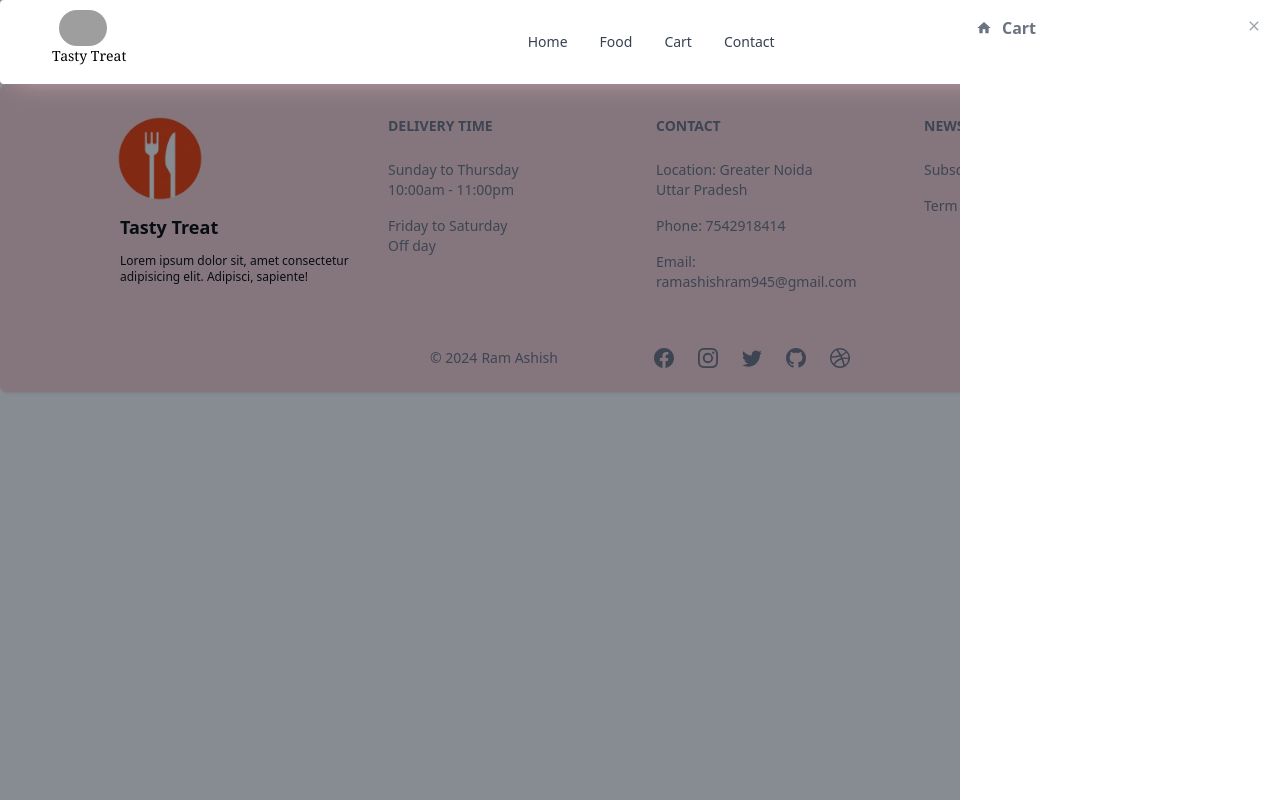
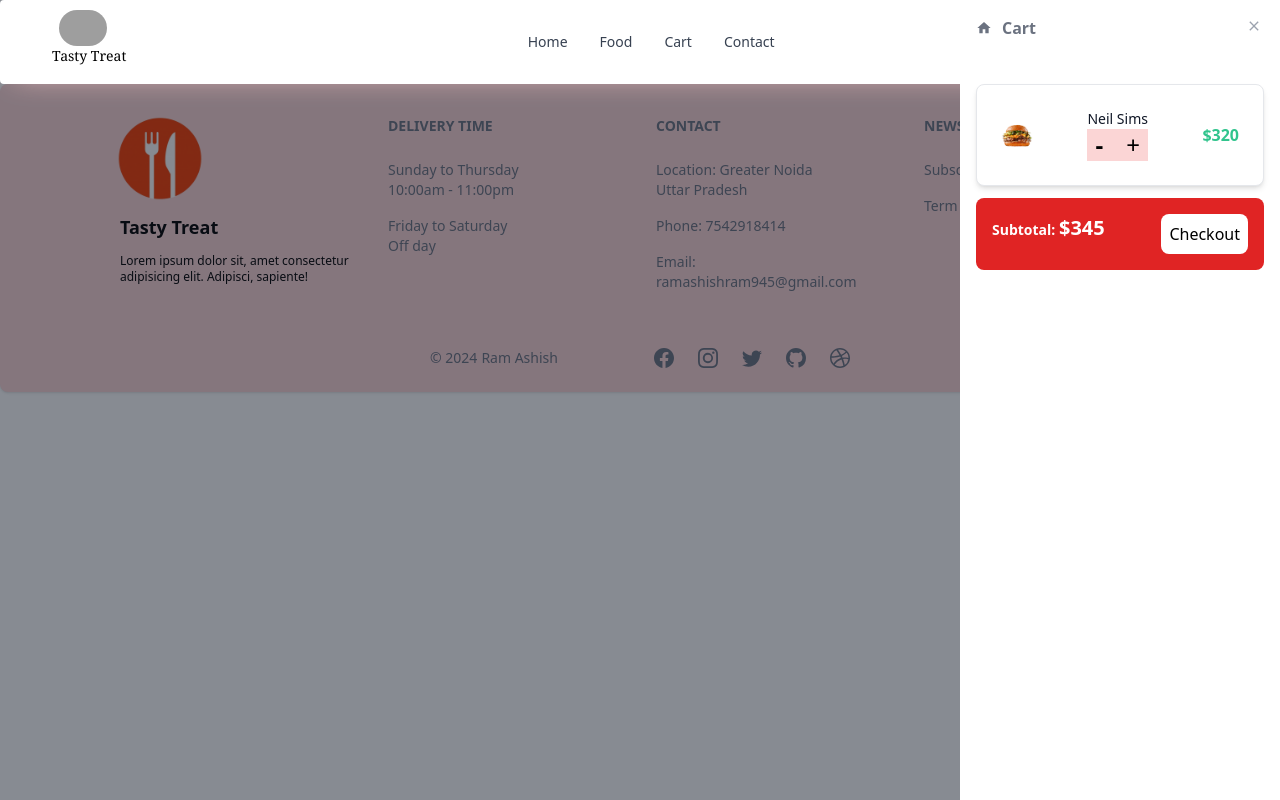
Before and after one commit to 123ramashish/food-delivery-app, a React (Vite) app in the folder client/: page /cart in a window 1280 px wide. Built offline with nearby package versions, Linux system fonts and the light colour scheme; grey boxes are pictures that could not be loaded.

Commit message:
complete cart UI

```diff
--- a/client/src/components/Cart.jsx
+++ b/client/src/components/Cart.jsx
@@ -2,7 +2,8 @@ import { useLocation } from "react-router-dom";
 import { useState, useEffect } from "react";
 import { Button, Drawer } from "flowbite-react";
 import useCartShow from "../customHooks/useCartShow";
-
+import { Card } from "flowbite-react";
+import product from "../assets/images/product_01.jpg";
 export default function Cart() {
   const { isOpen, handleClose, handleOpen } = useCartShow();
 
@@ -24,7 +25,42 @@ export default function Cart() {
       className="z-50"
     >
       <Drawer.Header title="Cart" />
-      <Drawer.Items></Drawer.Items>
+      <Drawer.Items>
+        <Card className="max-w-sm mt-7">
+          <div className="flex items-center justify-between">
+            <div className="shrink-0">
+              <img
+                alt="Neil image"
+                height="32"
+                src={product}
+                width="32"
+                className="rounded-full"
+              />
+            </div>
+            <div className="min-w-0 flex flex-col justify-between">
+              <p className="truncate text-sm font-medium text-gray-900 dark:text-white">
+                Neil Sims
+              </p>
+              <p className="truncate text-2xl flex justify-between dark:text-white bg-red-200 px-2">
+                <span className="font-bold">-</span>
+                <span>+</span>
+              </p>
+            </div>
+            <div className="inline-flex items-center text-base font-semibold text-green-400 dark:text-white">
+              $320
+            </div>
+          </div>
+        </Card>
+      </Drawer.Items>
+
+      <div className="flex bg-red-600 p-4 justify-between rounded-lg my-3">
+        <p className="text-white font-bold text-sm">
+          Subtotal: <span className="text-xl">$345</span>
+        </p>
+        <button className="p-2 bg-white rounded-lg transition ease-in-out delay-150 hover:-translate-y-1 hover:scale-110 active:bg-gray-600 ">
+          Checkout
+        </button>
+      </div>
     </Drawer>
   );
 }
```
